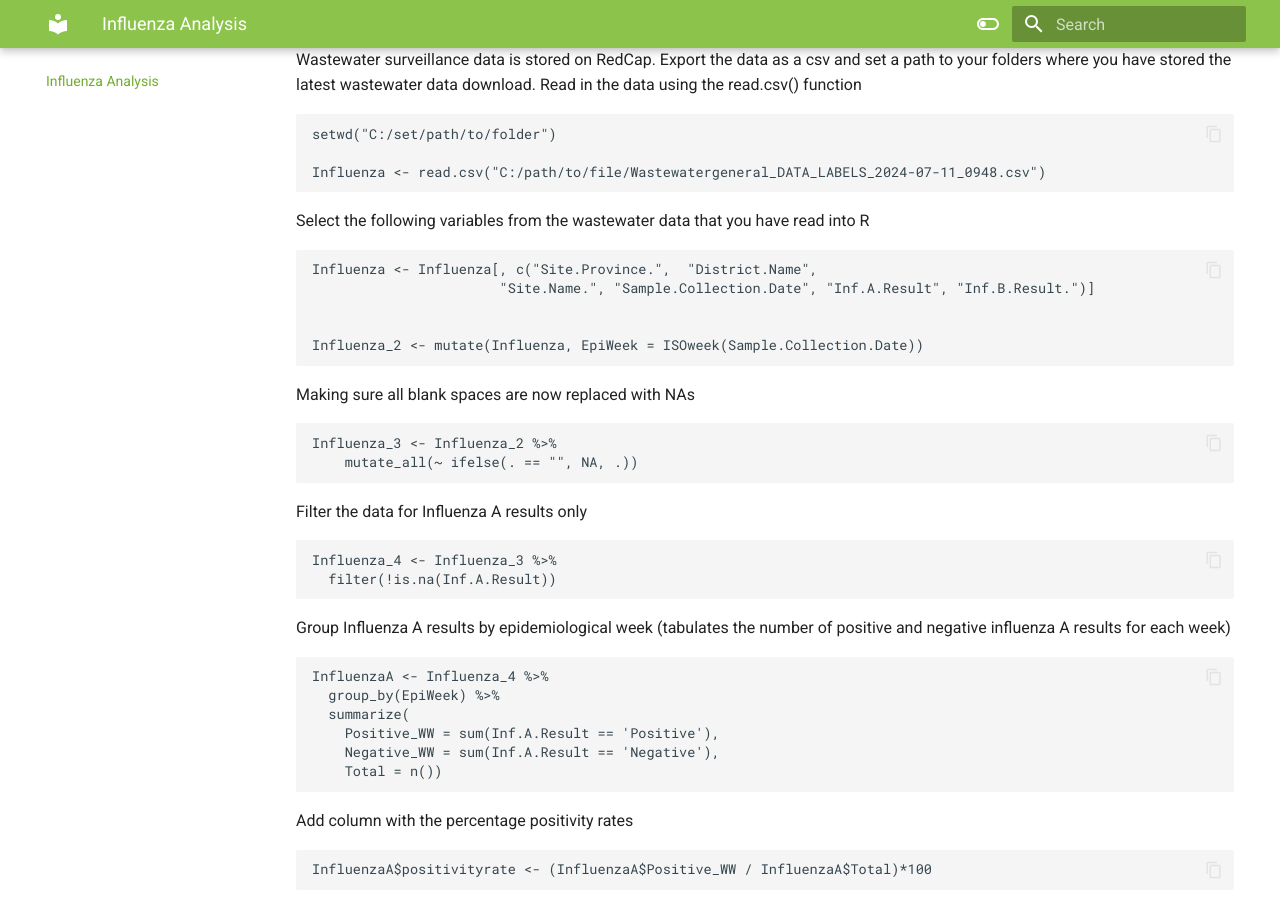
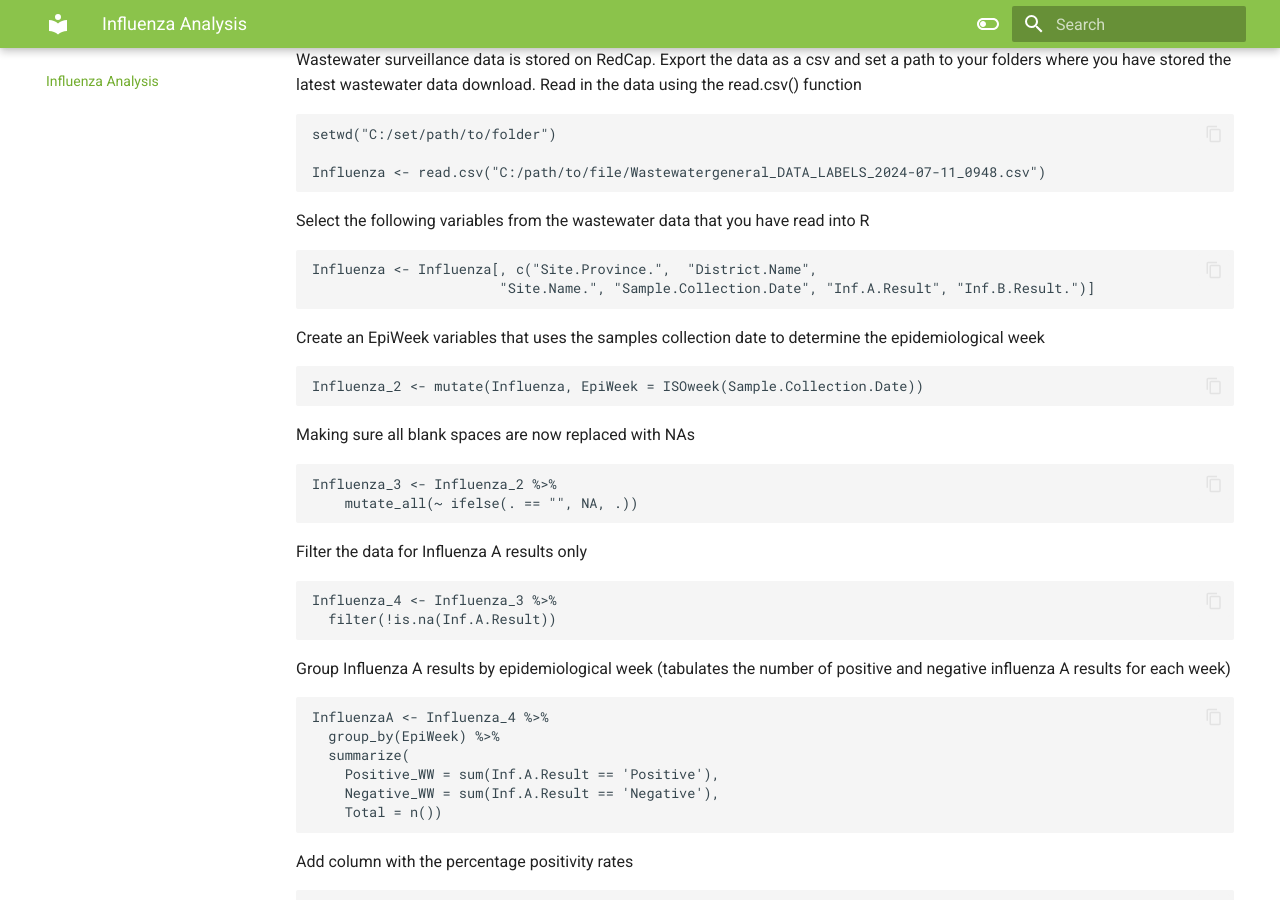
Before and after one commit to NICD-Wastewater-Genomics/NICD-Wastewater-Genomics.github.io, an MkDocs documentation site: the page built from docs/influenza.md, in a window 1280 px wide and 900 px high, scrolled down 668 px. Built offline with MkDocs 1.6.1 and Material for MkDocs 9.7.7, drawn with Linux system fonts in a browser that asks for light colours.

Commit message:
Update influenza.md

```diff
--- a/docs/influenza.md
+++ b/docs/influenza.md
@@ -33,6 +33,7 @@ Select the following variables from the wastewater data that you have read into
     Influenza <- Influenza[, c("Site.Province.",  "District.Name",
                            "Site.Name.", "Sample.Collection.Date", "Inf.A.Result", "Inf.B.Result.")]
 
+Create an EpiWeek variables that uses the samples collection date to determine the epidemiological week
 
     Influenza_2 <- mutate(Influenza, EpiWeek = ISOweek(Sample.Collection.Date))
 
```
